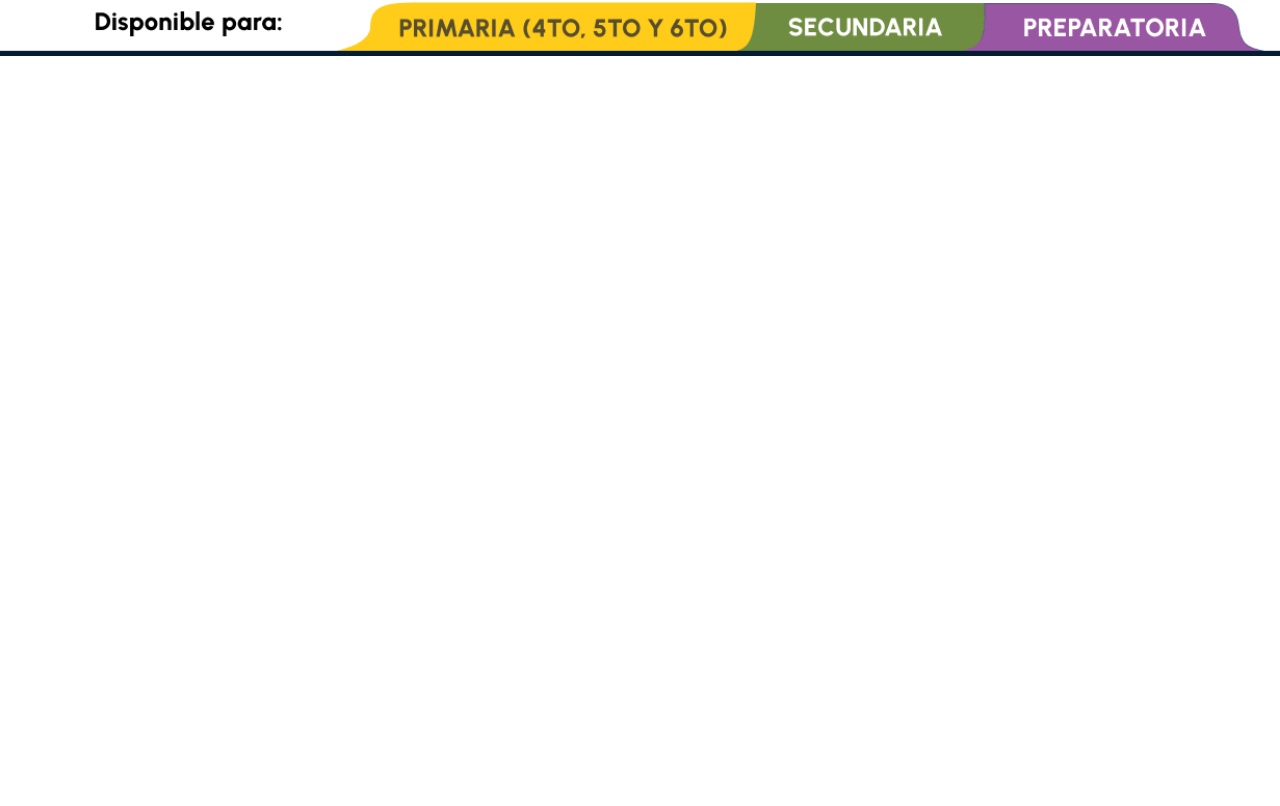
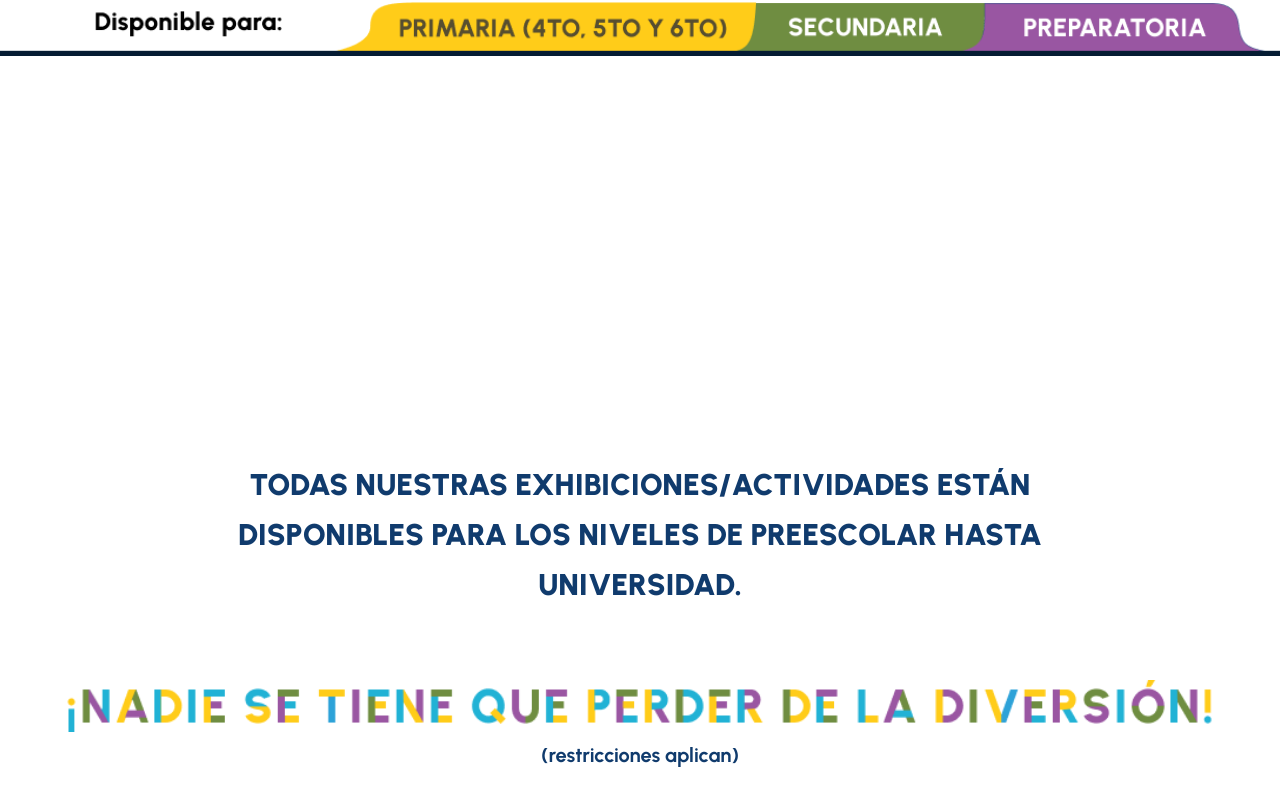
Before and after one commit to KllrMomo/caracol, a React (Create React App) app: page / in a window 1280 px wide. Shown: the part 4902-5708 px from the top of the page. Before the commit the page ends 5104 px from the top, so only its background shows below. Built offline with nearby package versions, Linux system fonts and the light colour scheme.

Commit message:
Parte semi final de la pagina de escuelas

```diff
--- a/src/pags/escuela.css
+++ b/src/pags/escuela.css
@@ -542,7 +542,54 @@ body, html {
     transform: translateX(-50%);
 }
 
+/*-- Final --*/
 
+.final {
+   position: relative;
+   top: 18rem;
+    width: 100%;
+    height: 100.5vh;
+    overflow: hidden;
+}
+
+.texto-final {
+    position: absolute;
+    width: 95%;
+    height: auto;
+    font-size: 30px;
+    color: #103B6D;
+    font-weight: 900;
+    text-align: center;
+    left: 50%;
+    transform: translateX(-50%);
+    letter-spacing: 4.8%;
+    line-height: 50px;
+    text-transform: uppercase;
+}
+
+.perder {
+    position: absolute;
+    width: 95%;
+    height: auto;
+    left: 50%;
+    transform: translateX(-50%);
+    top: 250px;
+}
+
+.texto-final2 {
+    position: absolute;
+    width: 95%;
+    height: auto;
+    font-size: 20px;
+    color: #103B6D;
+    font-weight: 700;
+    text-align: center;
+    left: 50%;
+    transform: translateX(-50%);
+    letter-spacing: 1.5%;
+    line-height: 30px;
+    top: 290px;
+}
 
 /*-- Footer --*/
 .footer {
--- a/src/pags/escuelas.jsx
+++ b/src/pags/escuelas.jsx
@@ -89,8 +89,12 @@ function Escuelas () {
           <img src="/images/DISPONIBILIDAD-ciencia.png" alt="Programa Ciencia al Aire Libre" className="disponibilidad-ciencia"/>
         </section>
 
-        <section>
+        <section className="final">
+          <p className="texto-final">Todas nuestras exhibiciones/actividades están <br /> disponibles para los niveles de preescolar hasta <br /> universidad.</p>
 
+          <img src="images/perder.png" alt="Nadie se tiene que perder de la diversión"  className="perder"/>
+
+          <p className="texto-final2">(restricciones aplican)</p>
         </section>
       </main>
     </Container>
```
Also changed, not shown: public/images/Banner.png (deleted), public/images/perder.png (added).
